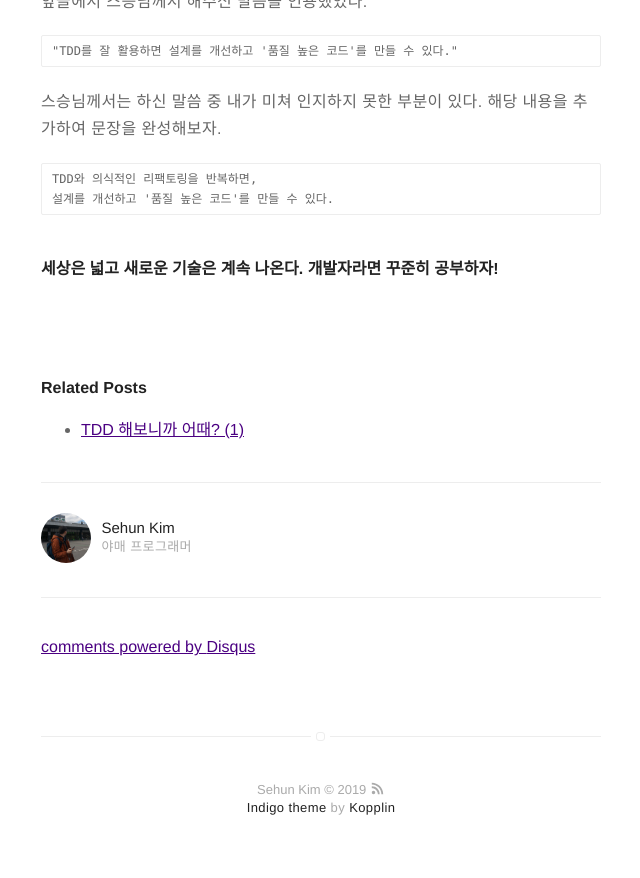
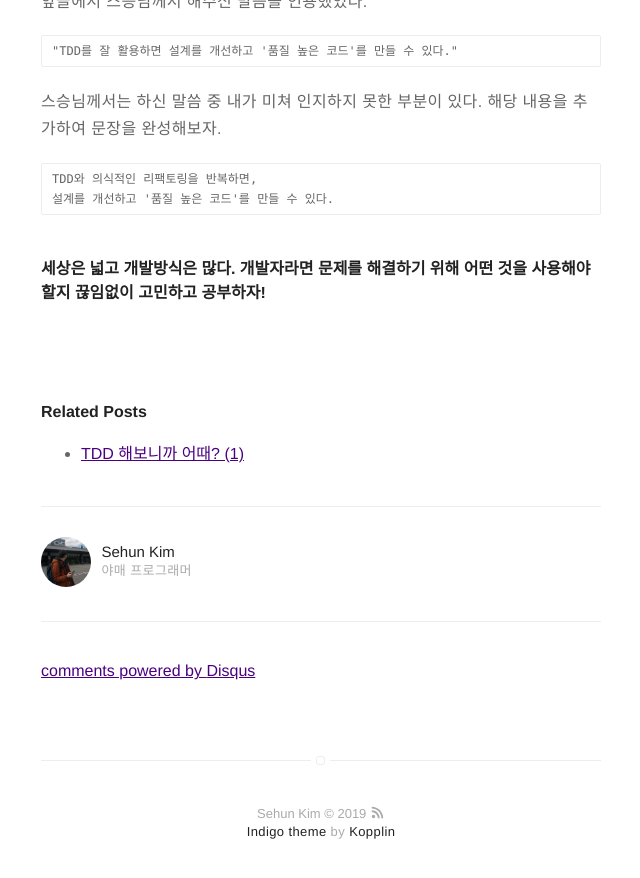
Before and after one commit to Sehun-Kim/blog, a Jekyll site: the page built from _posts/2019-03-25-tdd-paircoding2.markdown, in a window 1280 px wide and 900 px high, scrolled down 20824 px. Shown: the top 878 px of the window, without its empty margins (319-959 px from the left). Built offline with Jekyll 4.4.1, drawn with Linux system fonts in a browser that asks for light colours; comment, search, counter and statistics services are not loaded.

Commit message:
text change2

````diff
--- a/_posts/2019-03-25-tdd-paircoding2.markdown
+++ b/_posts/2019-03-25-tdd-paircoding2.markdown
@@ -579,4 +579,4 @@ TDD와 의식적인 리팩토링을 반복하면,
 설계를 개선하고 '품질 높은 코드'를 만들 수 있다.
 ```
 
-#### 세상은 넓고 새로운 기술은 계속 나온다. 개발자라면 꾸준히 공부하자!
+#### 세상은 넓고 개발방식은 많다. 개발자라면 문제를 해결하기 위해 어떤 것을 사용해야할지 끊임없이 고민하고 공부하자!
````
